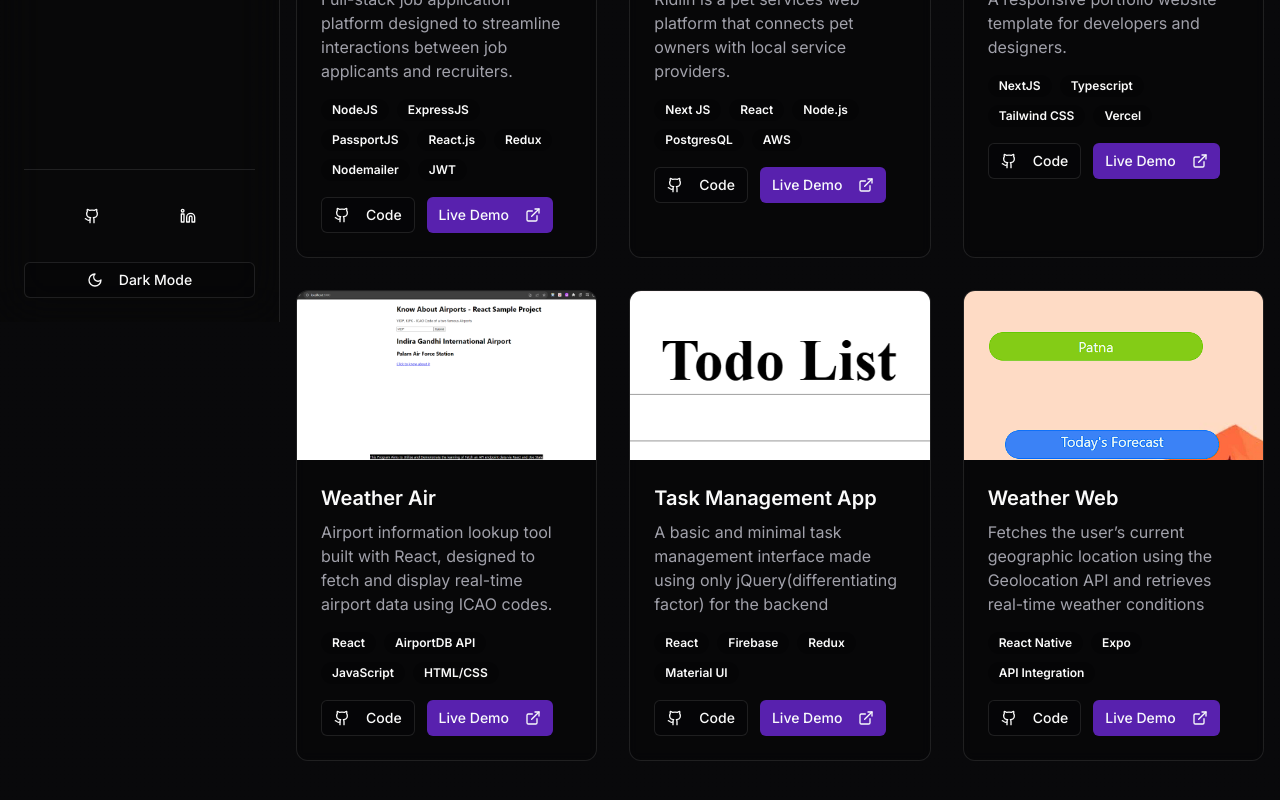
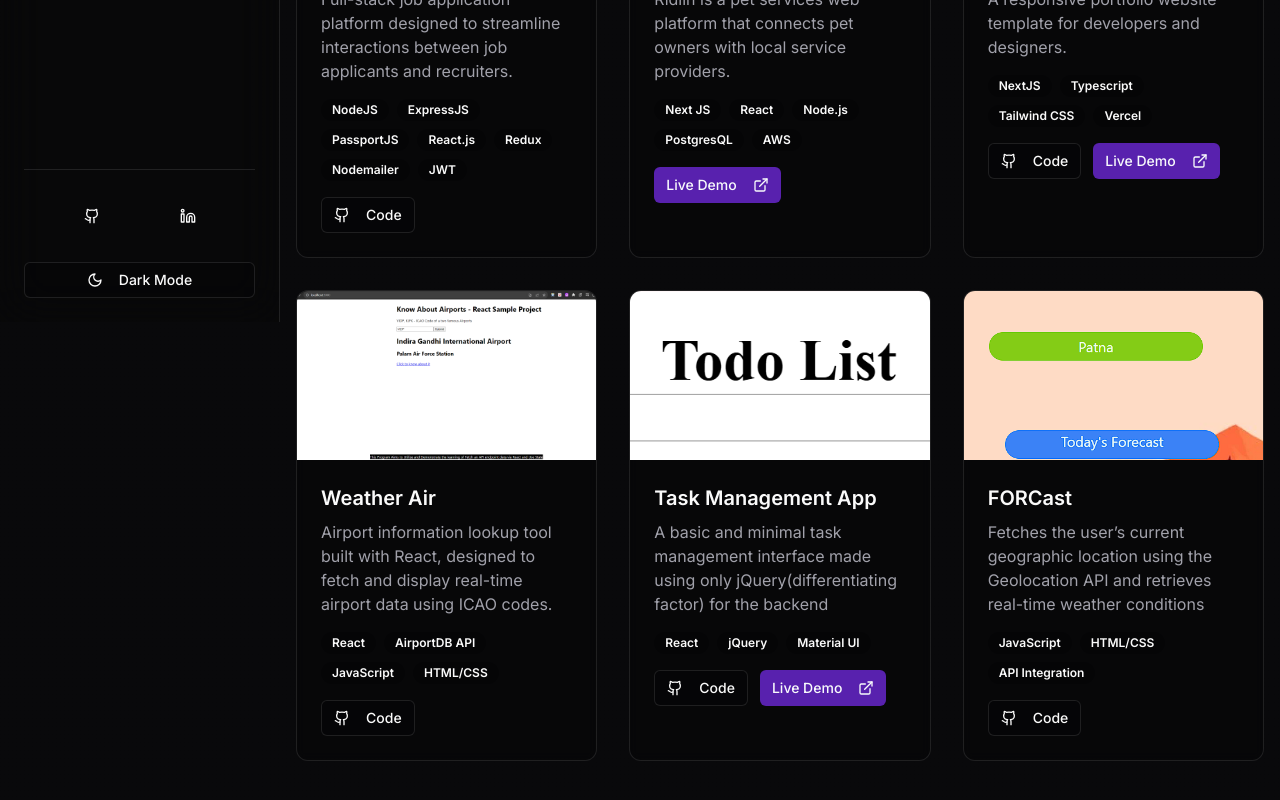
Before and after one commit to singhster7/Portfolio_1, a Next.js app: page /projects in a window 1280 px wide. Shown: the part 478-1278 px from the top of the page. Built offline with nearby package versions, Linux system fonts and the light colour scheme.

Commit message:
links corrected

```diff
--- a/app/projects/page.tsx
+++ b/app/projects/page.tsx
@@ -13,7 +13,6 @@ export default function ProjectsPage() {
       image: "/image1.png?height=300&width=600&text=E-commerce+Platform",
       tags: ["NodeJS", "ExpressJS", "PassportJS","React.js","Redux","Nodemailer","JWT"],
       github: "https://github.com/singhster7/jobsite",
-
       category: "web",
     },
     {
@@ -22,8 +21,7 @@ export default function ProjectsPage() {
       description: "Ridlin is a pet services web platform that connects pet owners with local service providers. ",
       image: "/image3.png?height=300&width=600&text=E-commerce+Platform",
       tags: ["Next JS", "React", "Node.js", "PostgresQL","AWS"],
-      github: "#",
-      demo: "ridlin.com",
+      demo: "https://ridlin.com/",
       category: "web",
     },
 
@@ -43,8 +41,8 @@ export default function ProjectsPage() {
       description: "Airport information lookup tool built with React, designed to fetch and display real-time airport data using ICAO codes.",
       image: "/image.png?height=300&width=600&text=Weather+Dashboard",
       tags: ["React", "AirportDB API", "JavaScript","HTML/CSS"],
-      github: "#",
-      demo: "#",
+      github: "https://github.com/singhster7/WeatherAir",
+
       category: "web",
     },
     {
@@ -52,7 +50,7 @@ export default function ProjectsPage() {
       title: "Task Management App",
       description: "A basic and minimal task management interface made using only jQuery(differentiating factor) for the backend",
       image: "/image4.png?height=300&width=600&text=Task+Management+App",
-      tags: ["React", "Firebase", "Redux", "Material UI"],
+      tags: ["React", "jQuery","Material UI"],
       github: "https://github.com/singhster7/BasicToDo",
       demo: "https://665de93821f2e6074ba07540--aquamarine-moxie-5434e7.netlify.app/",
       category: "web",
@@ -60,12 +58,12 @@ export default function ProjectsPage() {
 
     {
       id: 5,
-      title: "Weather Web",
+      title: "FORCast",
       description: " Fetches the user’s current geographic location using the Geolocation API and retrieves real-time weather conditions ",
       image: "/image5.png?height=300&width=600&text=Recipe+Finder+App",
-      tags: ["React Native", "Expo", "API Integration"],
-      github: "#",
-      demo: "#",
+      tags: ["JavaScript", "HTML/CSS", "API Integration"],
+      github: "https://github.com/singhster7/FORcast",
+
       category: "mobile",
     },
 
@@ -129,7 +127,7 @@ function ProjectGrid({ projects }) {
             <div className="absolute inset-0 bg-gradient-to-t from-black/60 to-transparent opacity-0 group-hover:opacity-100 transition-opacity duration-300"></div>
           </div>
 
-          <div className="p-6 relative z-10">
+          <div className="p-6 relative z-10 ">
             <h3 className="text-xl font-semibold mb-2 group-hover:text-primary transition-colors">{project.title}</h3>
             <p className="text-muted-foreground mb-4">{project.description}</p>
             <div className="flex flex-wrap gap-2 mb-4">
@@ -139,18 +137,22 @@ function ProjectGrid({ projects }) {
                 </Badge>
               ))}
             </div>
-            <div className="flex gap-3">
-              <Button variant="outline" size="sm" asChild className="border-white/10 bg-black/20 hover:bg-black/30">
+            <div className="flex gap-3 mt-auto">
+            {project.showGithub !== false && project.github && (
+            <Button variant="outline" size="sm" asChild className="border-white/10 bg-black/20 hover:bg-black/30 ">
               <a href={project.github} target="_blank" rel="noopener noreferrer">
                 <Github className="mr-2 h-4 w-4" /> Code
               </a>
             </Button>
+              )}
+              {project.showDemo !== false && project.demo && (
                     <Button size="sm" asChild className="bg-primary/80 hover:bg-primary">
                       <a href={project.demo} target="_blank" rel="noopener noreferrer" className="flex items-center">
                         Live Demo
                         <ExternalLink className="ml-2 h-3 w-3" />
                       </a>
                     </Button>
+              )}
             </div>
           </div>
         </div>
```
Lines whose indentation alone changed are shown as unchanged.
